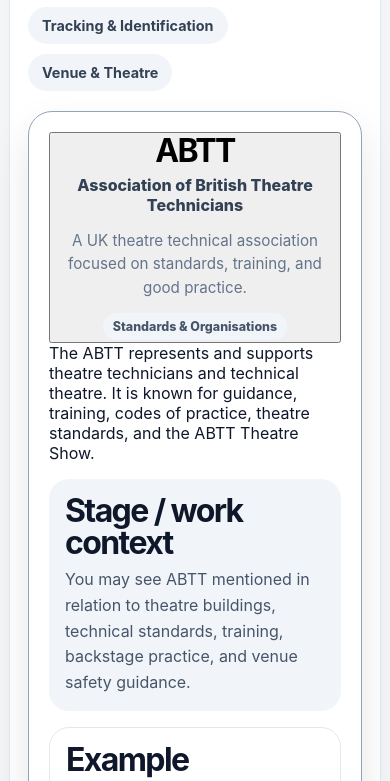
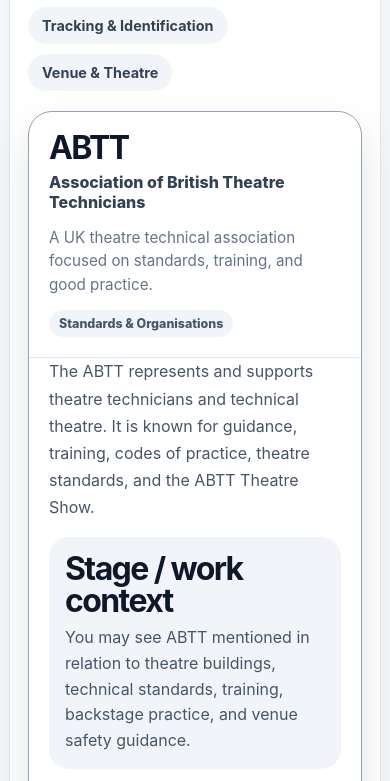
Before and after one commit to Grinchsome/stage-electrics-acronym-portal, a plain HTML site: page index.html in a window 390 px wide. Shown: the part 1141-1922 px from the top of the page. Drawn offline with Linux system fonts and the light colour scheme.

Commit message:
Update style.css

```diff
--- a/style.css
+++ b/style.css
@@ -186,9 +186,19 @@
   background: white;
   border: 1px solid var(--line);
   border-radius: 24px;
+  padding: 0;
+  min-height: 190px;
+  overflow: hidden;
+  transition: transform 0.2s ease, box-shadow 0.2s ease, border-color 0.2s ease;
+}
+
+.term-card-summary {
+  width: 100%;
+  text-align: left;
+  background: transparent;
+  border: 0;
   padding: 20px;
-  min-height: 190px;
-  transition: transform 0.2s ease, box-shadow 0.2s ease, border-color 0.2s ease;
+  color: inherit;
 }
 
 .term-card:hover, .term-card.active {
@@ -208,6 +218,17 @@
 .term-card .term { font-weight: 800; color: #334155; }
 .term-card .short { color: var(--muted); line-height: 1.55; font-size: 0.95rem; margin: 14px 0; }
 .term-card .category { display: inline-block; background: var(--soft); color: #475569; border-radius: 999px; padding: 6px 10px; font-size: 0.78rem; font-weight: 800; }
+
+.inline-detail {
+  border-top: 1px solid var(--line);
+  padding: 0 20px 20px;
+}
+
+.inline-detail > p {
+  color: #475569;
+  line-height: 1.7;
+  margin: 0 0 16px;
+}
 
 .empty-state {
   border: 1px dashed #cbd5e1;
@@ -366,4 +387,11 @@
   .hero, .panel { border-radius: 22px; padding: 18px; }
   .glossary-grid { grid-template-columns: 1fr; }
   .detail-panel h2 { font-size: 3rem; }
+    .side-column .detail-panel {
+    display: none;
+  }
+
+  .term-card.expanded {
+    box-shadow: 0 18px 38px rgba(15, 23, 42, 0.12);
+  }
 }
```
